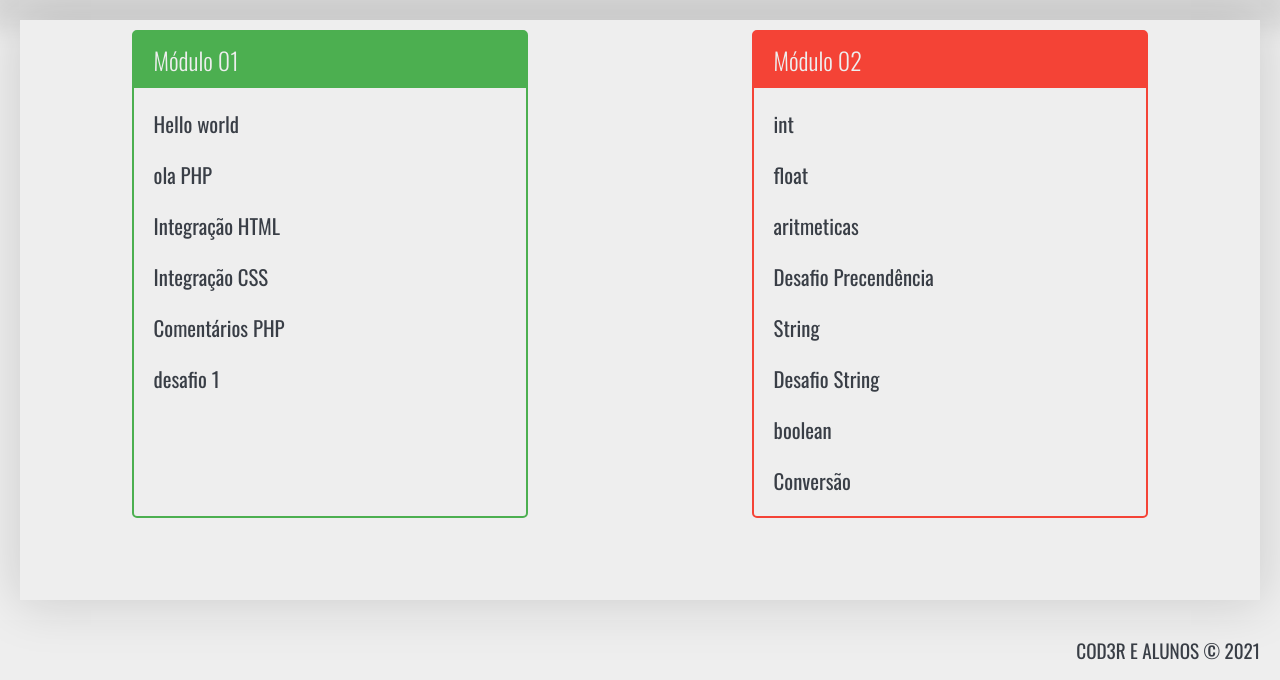
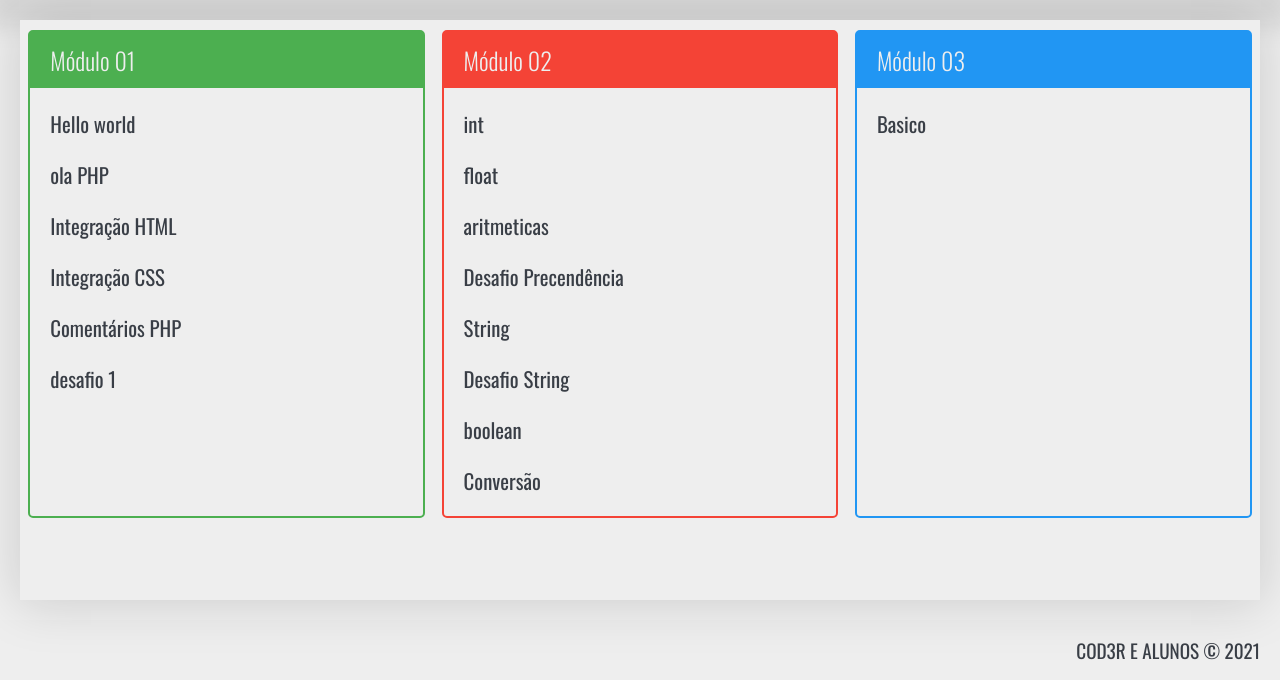
Before and after one commit to PauloHNDS/Curso-PHP, a PHP site: page / in a window 1280 px wide. Shown: the part 120-800 px from the top of the page. Run offline with PHP 8.4, Linux system fonts and the light colour scheme.

Commit message:
Variaveis em php

```diff
--- a/index.php
+++ b/index.php
@@ -39,6 +39,12 @@
                         <li><a href="exercicios.php?dir=tipos&file=conversion"> Conversão</a></li>
                     </ul>
                 </div>
+                <div class="modulo azul">
+                    <h3>Módulo 03</h3>
+                    <ul>
+                        <li><a href="exercicios.php?dir=variaveis&file=basico">Basico</a></li>
+                    </ul>
+                </div>
             </nav>
         </div>
     </main>
```
Also changed, not shown: variaveis/basico.php (added, +12 -0 lines).
